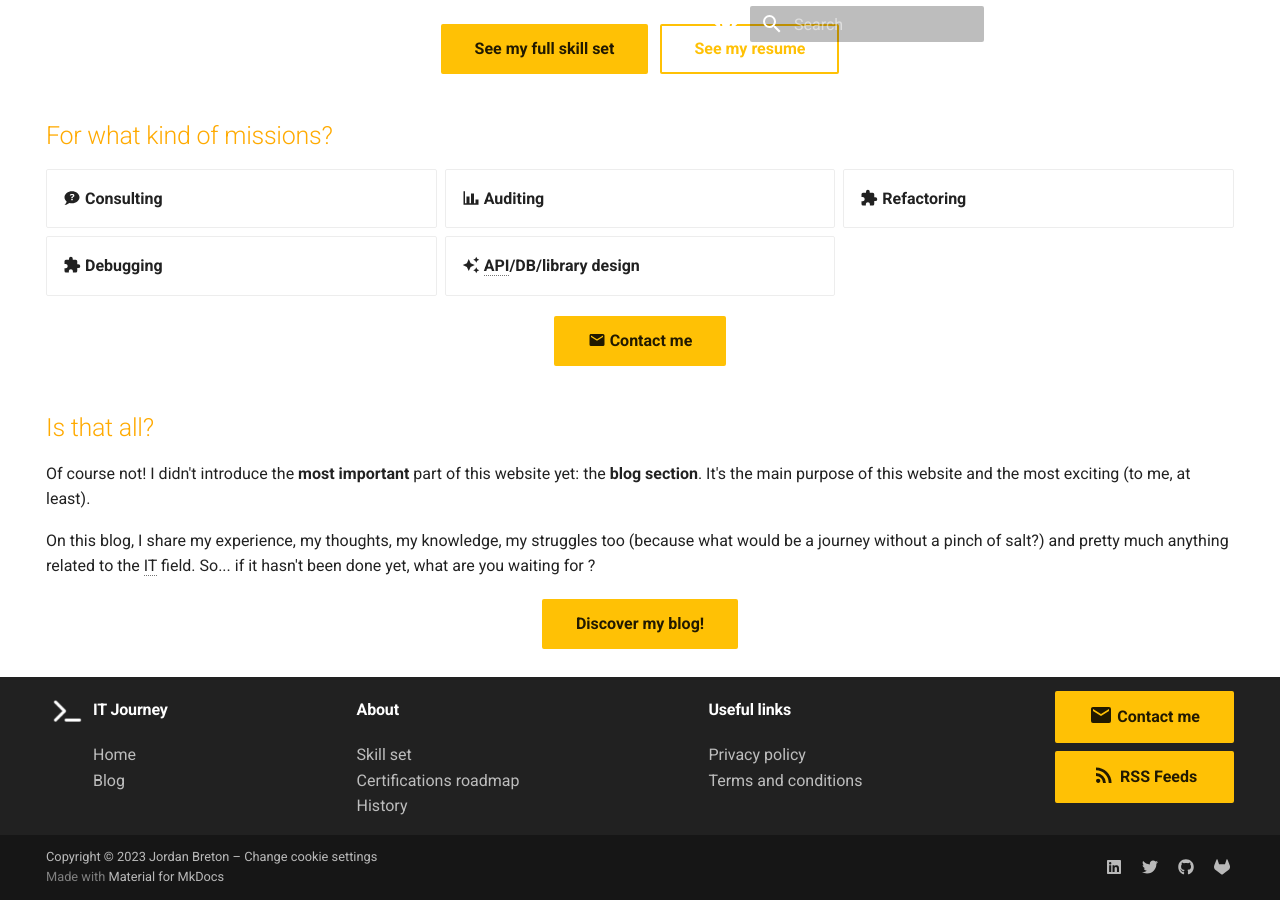
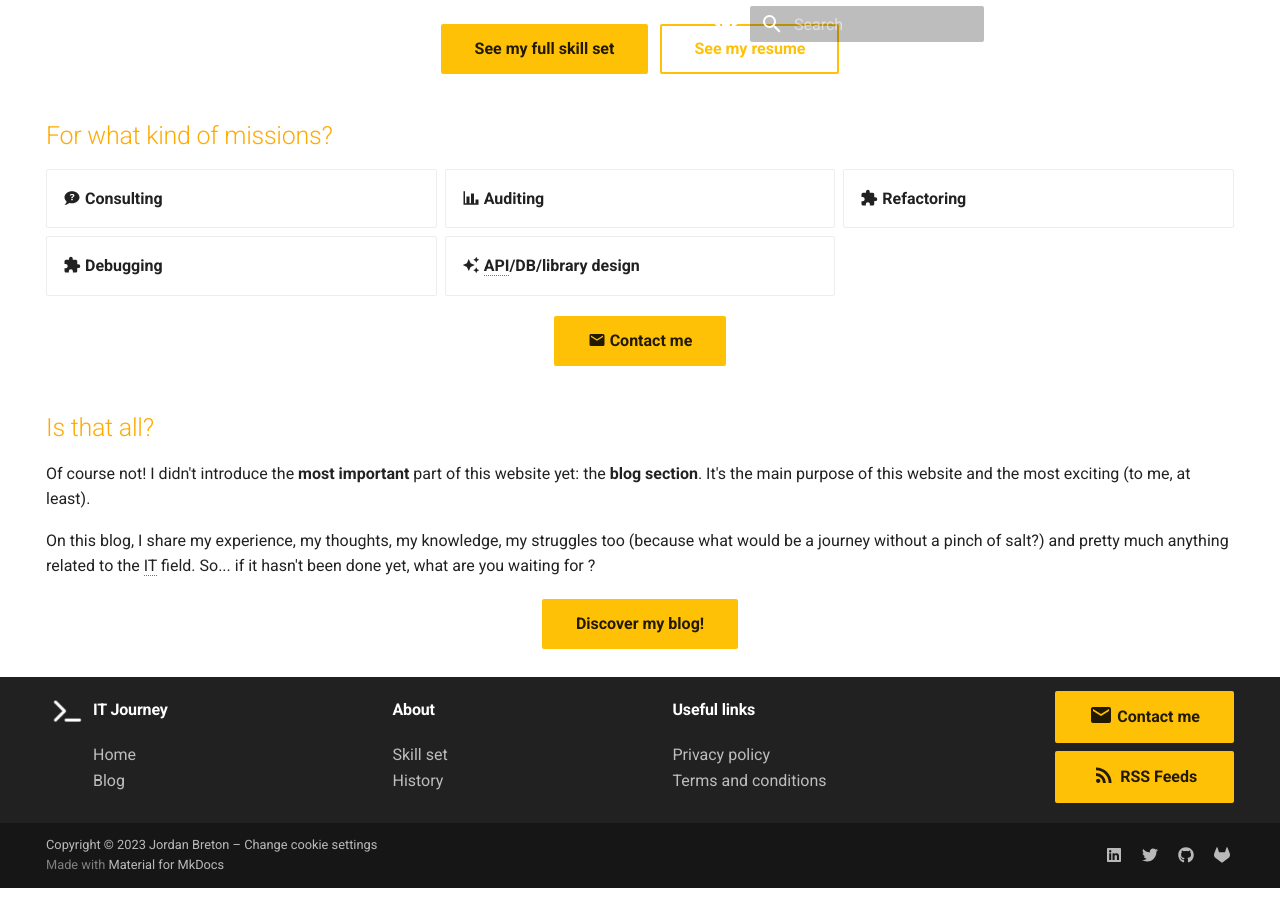
Before and after one commit to jordan-breton/it-journey-sources, an MkDocs documentation site: the page built from docs/index.md, in a window 1280 px wide and 900 px high, scrolled down 2263 px. Built offline with MkDocs 1.6.1 and Material for MkDocs 9.7.7, drawn with Linux system fonts in a browser that asks for light colours; plug-ins that fetch from the network failed and are left out; comment, search, counter and statistics services are not loaded.

Commit message:
removed useless link

```diff
--- a/overrides/partials/footer.html
+++ b/overrides/partials/footer.html
@@ -60,7 +60,6 @@
 				<h5>About</h5>
 				<menu>
 					<li><a href="/abaout/skill-set">Skill set</a></li>
-					<li><a href="/about/roadmap">Certifications roadmap</a></li>
 					<li><a href="/about/history">History</a></li>
 				</menu>
 			</div>
```
